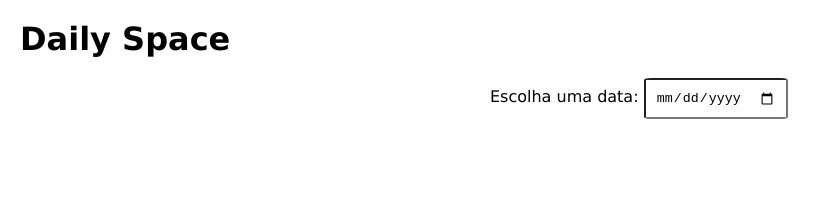
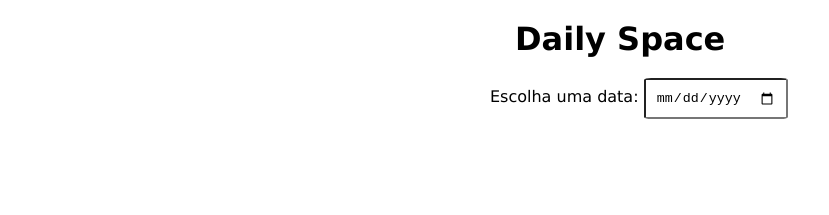
Before and after one commit to raquelmrodrigues/daily-space, a plain HTML site: page index.html in a window 1280 px wide. Shown: the whole page, without its empty margins (0-829 px from the left). Drawn offline with nearby package versions, Linux system fonts and the light colour scheme; no server answers.

Commit message:
Update style.css

```diff
--- a/style.css
+++ b/style.css
@@ -12,8 +12,8 @@ main{
 }
 
 h1 {
-  width: 420px;
-  margin: 20px 20px 0px 20px;
+  width: 250px;
+  margin: 20px auto 0px auto;
 }
 
 #form {
```
